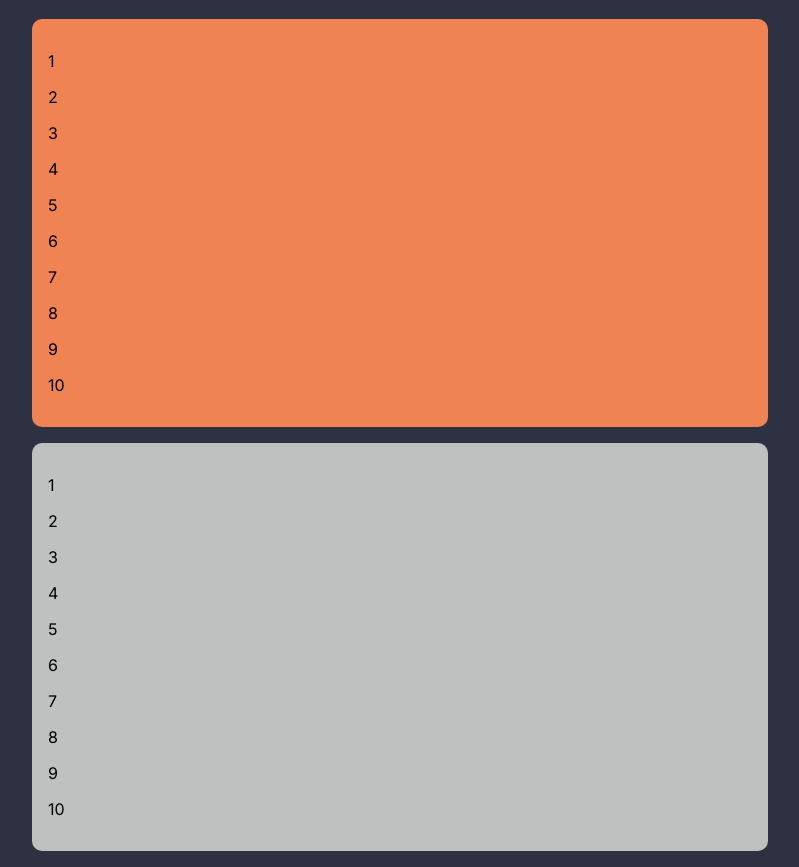
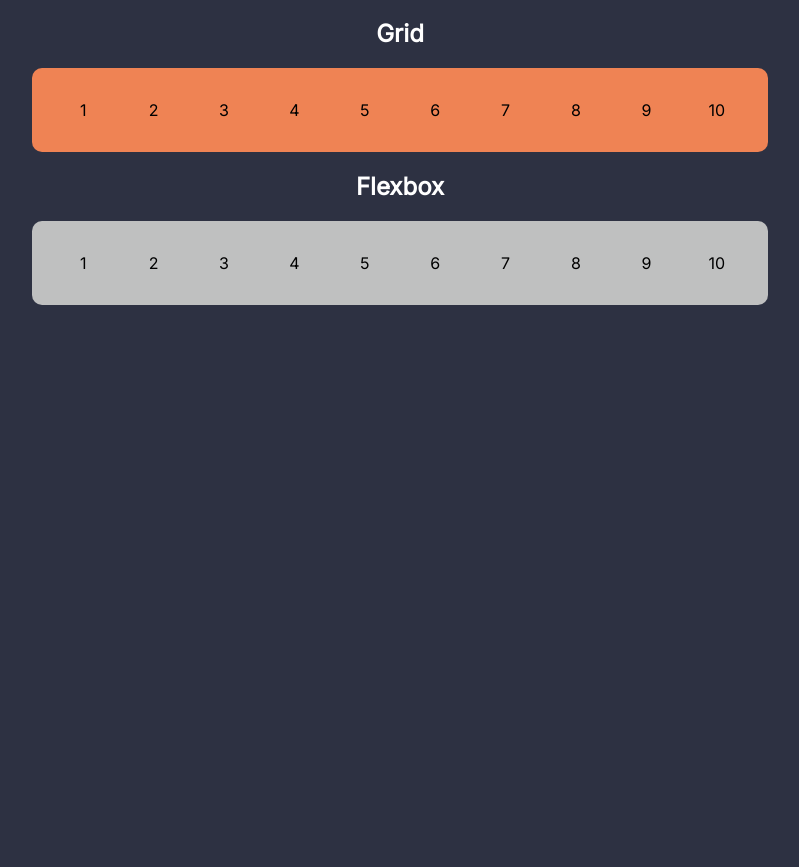
Before and after one commit to richwblake/CSS_Grid_And_Flexbox_Demo, a plain HTML site: page assessment/index.html in a window 1280 px wide. Shown: the part 63-930 px from the top of the page, without its empty margins (240-1039 px from the left). After the commit the page ends 800 px from the top, so only its background shows below. Drawn offline with Linux system fonts and the light colour scheme.

Commit message:
Added a potential solution

```diff
--- a/assessment/index.css
+++ b/assessment/index.css
@@ -13,15 +13,27 @@ body>div {
   margin: 1rem;
 }
 
-h1 {
+.title {
   color: #ffffff;
   text-align: center;
 }
 
+#flex-container {
+  background-color: #BFC0C0;
+  display: flex;
+}
+
+#flex-container div {
+  text-align: center;
+  flex: 1;
+}
+
 #grid-container {
   background-color: #EF8354;
+  display: grid;
+  grid-template-columns: 1fr 1fr 1fr 1fr 1fr 1fr 1fr 1fr 1fr 1fr;
 }
 
-#flex-container {
-  background-color: #BFC0C0;
+#grid-container div {
+  text-align: center;
 }
--- a/assessment/index.html
+++ b/assessment/index.html
@@ -13,7 +13,8 @@
 </head>
 
 <body>
-  <h1 id="title">CSS Grid and Flexbox Assessment</h1>
+  <h1 class="title">CSS Grid and Flexbox Assessment</h1>
+  <h2 class="title">Grid</h2>
   <div id="grid-container">
     <div id="grid-1">
       <p>1</p>
@@ -46,6 +47,7 @@
       <p>10</p>
     </div>
   </div>
+  <h2 class="title">Flexbox</h2>
   <div id="flex-container">
     <div id="flex-1">
       <p>1</p>
```
